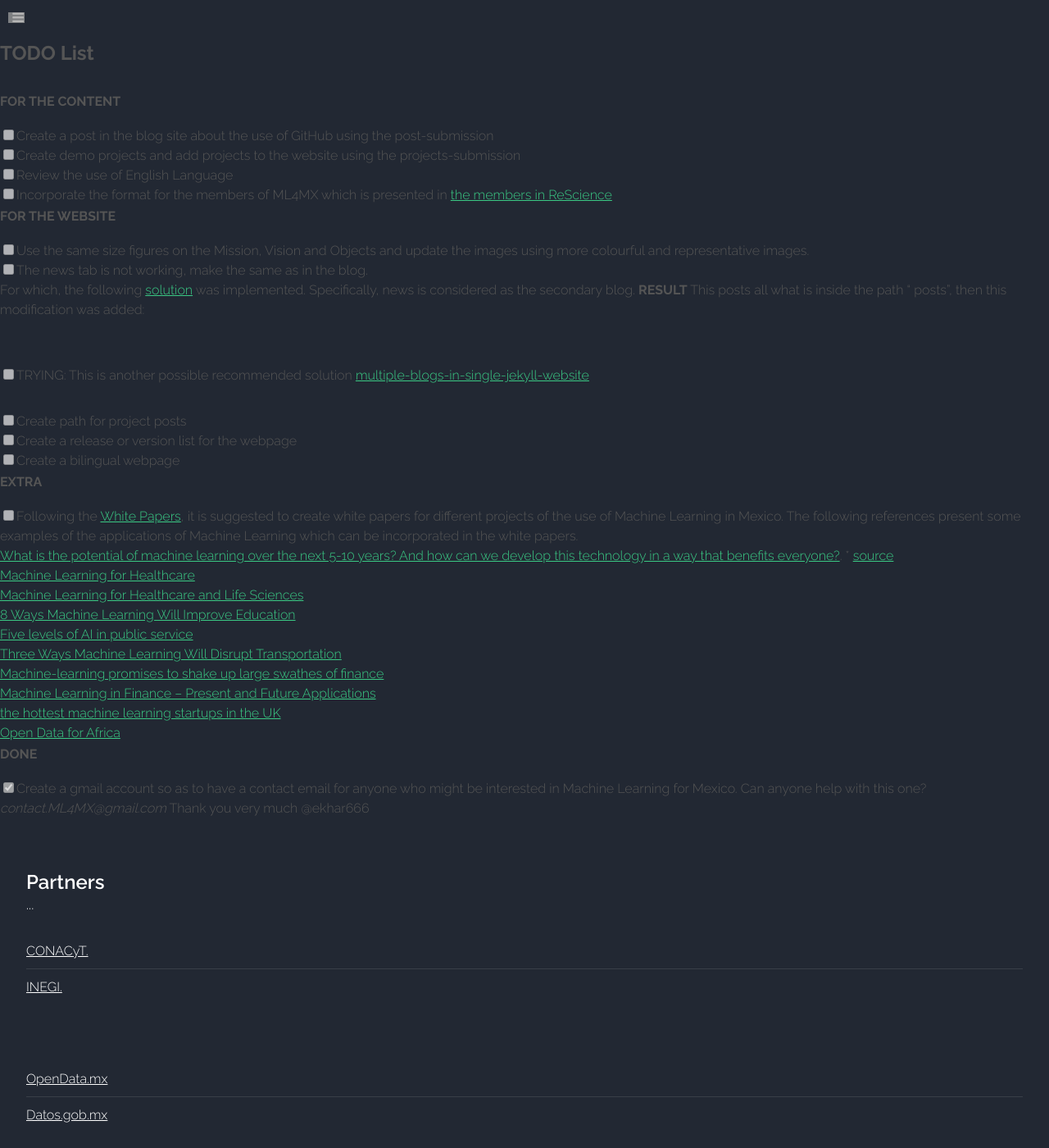
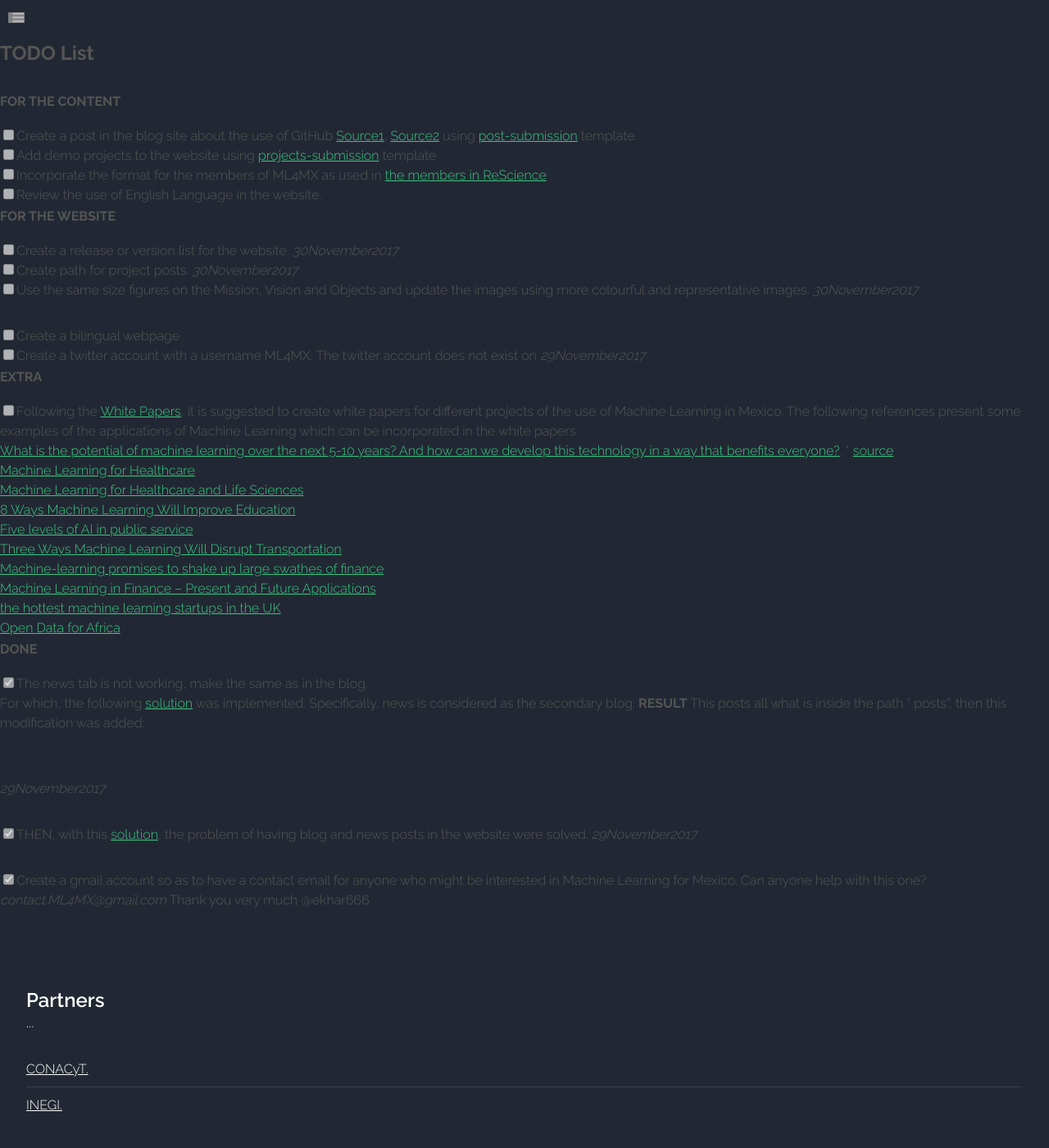
Before and after one commit to etanmn283/p11, a Jekyll site: the page built from docs/TODO.md, in a window 1280 px wide and 1400 px high. Shown: the whole window at 82% size. Built offline with Jekyll 4.4.1, drawn with Linux system fonts in a browser that asks for light colours; our own code applies the rules of GitHub Pages for plain Markdown files; grey boxes are pictures that could not be loaded.

Commit message:
29NOV2017_8

````diff
--- a/docs/TODO.md
+++ b/docs/TODO.md
@@ -4,39 +4,23 @@ TODO List
 
 # FOR THE CONTENT
 
-- [ ] Create a post in the blog site about the use of GitHub using the post-submission
-- [ ] Create demo projects and add projects to the website using the projects-submission
-- [ ] Review the use of English Language
+- [ ] Create a post in the blog site about the use of GitHub [Source1](https://github.com/oliviaguest/neuroplausible/blob/master/_posts/2017-11-5-github.md),
+[Source2](http://neuroplausible.com/github)
+ using [post-submission](https://github.com/ML4MX/blogpost-submission) template.
+- [ ] Add demo projects to the website using [projects-submission](https://github.com/ML4MX/project-submission)
+template
 - [ ] Incorporate the format for the
-members of ML4MX which is presented in [the members in ReScience](https://rescience.github.io/board/)
+members of ML4MX as used in [the members in ReScience](https://rescience.github.io/board/)
+- [ ] Review the use of English Language in the website.
 
 # FOR THE WEBSITE
+- [ ] Create a release or version list for the website.  _30November2017_
+- [ ] Create path for project posts.  _30November2017_
+- [ ] Use the same size figures on the Mission, Vision and Objects and update the images
+using more colourful and representative images.  _30November2017_
 
-- [ ] Use the same size figures on the Mission, Vision and Objects and update the images
-using more colourful and representative images.
-- [ ] The news tab is not working, make the same as in the blog.
-
-For which, the
-following
-[solution](https://reachtarunhere.github.io/2016/01/06/multiple-blogs-on-single-jekyll-instance/)
-was implemented. Specifically, news is considered as the secondary blog.
-**RESULT** This posts all what is inside the path " posts", then this modification was added:
-
-```
-{% if news == 'news' %} at  <h2>BaseURL/News/index.html
-.
-.
-.
-{% endif %}
-```
-
-- [ ] TRYING: This is another possible recommended solution [multiple-blogs-in-single-jekyll-website](https://stackoverflow.com/questions/14560687/multiple-blogs-in-single-jekyll-website)
-
-- [ ] Create path for project posts
-- [ ] Create a release or version list for the webpage
 - [ ] Create a bilingual webpage
-
-
+- [ ] Create a twitter account with a username ML4MX.  The twitter account does not exist on _29November2017_
 
 
 # EXTRA
@@ -60,6 +44,32 @@ Learning in Mexico. The following references present some examples of the applic
 
 # DONE
 
+
+
+- [x] The news tab is not working, make the same as in the blog.
+
+For which, the
+following
+[solution](https://reachtarunhere.github.io/2016/01/06/multiple-blogs-on-single-jekyll-instance/)
+was implemented. Specifically, news is considered as the secondary blog.
+**RESULT** This posts all what is inside the path " posts", then this modification was added:
+
+```
+{% if news == 'news' %} at  <h2>BaseURL/News/index.html
+.
+.
+.
+{% endif %}
+```
+_29November2017_
+
+
+- [x] THEN, with this [solution](https://stackoverflow.com/questions/14560687/multiple-blogs-in-single-jekyll-website/42196173#42196173),
+the problem of having  blog and news posts in the website were solved.
+_29November2017_
+
+
+
 - [x] Create a gmail account so as to have a contact email for anyone who might be
 interested in Machine Learning for Mexico. Can anyone help with this one?
    _contact.ML4MX@gmail.com_ Thank you very much @ekhar666
````
Also changed, not shown: _posts/2014-08-20-another-post.md (deleted, +0 -8 lines), _posts/2014-08-25-test-post.md (deleted, +0 -8 lines), _posts/2014-08-31-hello-word.md (deleted, +0 -8 lines), _posts/news/2014-08-20-one.md (deleted, +0 -9 lines), _posts/news/2014-08-25-two.md (deleted, +0 -9 lines), _posts/news/2014-08-31-three.md (deleted, +0 -9 lines), _posts/primary/2014-08-20-oneblog.md (deleted, +0 -9 lines), docs/UPDATES.md (+32 -8 lines).
